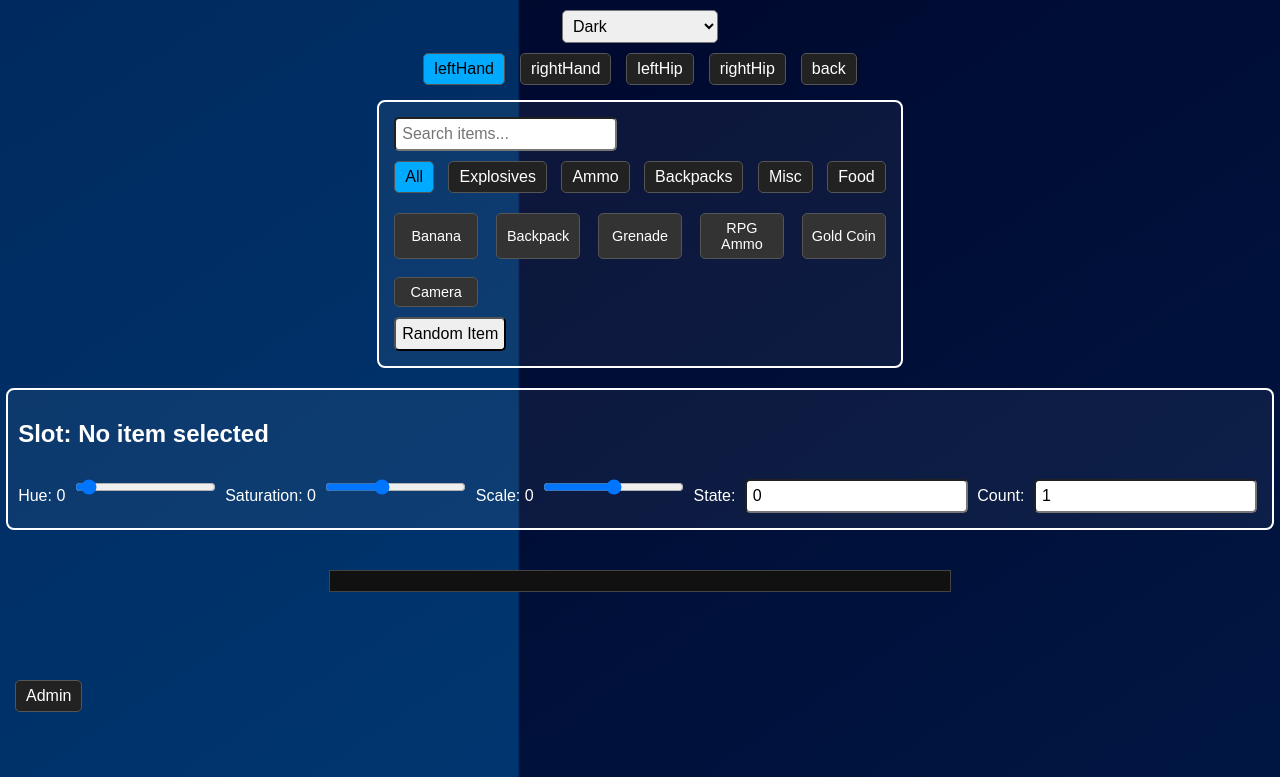
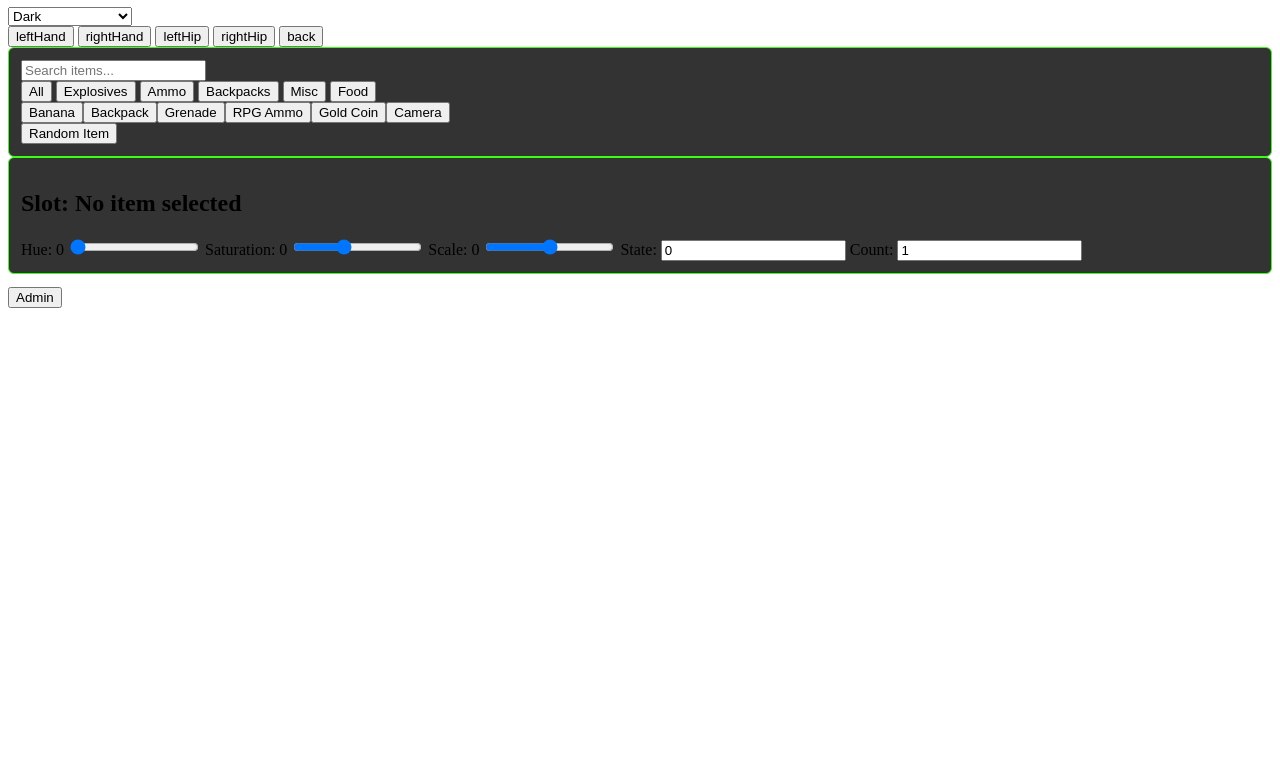
Before and after one commit to CrazyCrazy660/CrazyJsonMaker, a plain HTML site: page index.html in a window 1280 px wide. Shown: the part 73-850 px from the top of the page. After the commit the page ends 800 px from the top, so only its background shows below. Drawn offline with Linux system fonts and the light colour scheme.

Commit message:
Update style.css

```diff
--- a/style.css
+++ b/style.css
@@ -1,173 +1,81 @@
-:root {
+body.theme-animalcompany {
   --gridSpeed: 37s;
+  background: #000;
+  background-image:
+    linear-gradient(rgba(0, 255, 0, 0.2) 1px, transparent 1px),
+    linear-gradient(90deg, rgba(0, 255, 0, 0.2) 1px, transparent 1px);
+  background-size: 60px 60px;
+  animation: scrollGrid var(--gridSpeed) linear infinite, flicker 4s infinite;
+  color: #39ff14;
+  font-family: 'Courier New', Courier, monospace;
 }
 
-body {
-  margin: 0;
-  font-family: Arial, sans-serif;
-  background: linear-gradient(to bottom right, #000428, #004e92);
-  background-size: 400% 400%;
-  animation: scrollGrid var(--gridSpeed) linear infinite;
-  color: white;
-  display: flex;
-  flex-direction: column;
-  align-items: center;
-  min-height: 100vh;
-  padding-bottom: 50px;
+/* Background scroll effect */
+@keyframes scrollGrid {
+  0% {
+    background-position: 0 0, 0 0;
+  }
+  100% {
+    background-position: -120px 120px, -120px 120px;
+  }
 }
 
-/* Themes */
-body.light-mode {
-  background: linear-gradient(to bottom right, #b3e5fc, #000);
-  color: black;
+/* Neon flicker */
+@keyframes flicker {
+  0%, 100% { opacity: 1; }
+  5%, 10%, 95% { opacity: 0.85; }
+  50% { opacity: 0.92; }
 }
 
-body.theme-animalcompany {
-  --gridSpeed: 37s;
-  background: linear-gradient(to bottom right, #0f3d0f, #7acb6c);
-  animation: scrollGrid var(--gridSpeed) linear infinite;
-  color: #eaffea;
-}
-
-/* Themed Panels */
+/* Panel Styling */
 .item-panel,
-.properties-panel {
-  border: 2px solid white;
-  padding: 10px;
-  min-width: 300px;
-  border-radius: 8px;
-  background: rgba(255, 255, 255, 0.05);
-}
-
-body.light-mode .item-panel,
-body.light-mode .properties-panel {
-  border-color: black;
-  background: rgba(0, 0, 0, 0.05);
-}
-
-body.theme-animalcompany .item-panel,
-body.theme-animalcompany .properties-panel {
-  border: 2px solid #bdf7c2;
-  background: rgba(0, 64, 0, 0.4);
+.properties-panel,
+.theme-animalcompany .group-box {
+  background: rgba(0, 0, 0, 0.8);
+  border: 1px solid #39ff14;
+  padding: 12px;
+  border-radius: 6px;
 }
 
 /* Buttons */
-button, select, input {
-  margin: 5px;
-  padding: 6px;
-  font-size: 1em;
-  border-radius: 5px;
-}
-
-.item-button {
-  background-color: #333;
-  color: white;
-  padding: 6px;
-  border: 1px solid #555;
-  border-radius: 5px;
-  cursor: pointer;
-  text-align: center;
-  font-size: 0.9em;
-}
-
-.item-button:hover {
-  background-color: #555;
-}
-
-.cat-btn, .pos-btn, .floating-admin-btn {
-  background-color: #222;
-  color: white;
-  border: 1px solid #555;
-  padding: 6px 10px;
-  border-radius: 5px;
+.theme-animalcompany .item-button,
+.theme-animalcompany .cat-btn,
+.theme-animalcompany .pos-btn,
+.theme-animalcompany button {
+  background-color: #000;
+  border: 1px solid #39ff14;
+  color: #39ff14;
+  padding: 6px 12px;
+  border-radius: 4px;
   cursor: pointer;
 }
 
-.cat-btn.active, .pos-btn.active {
-  background-color: #0af;
-  color: black;
+.theme-animalcompany .item-button:hover,
+.theme-animalcompany .cat-btn:hover,
+.theme-animalcompany .pos-btn:hover,
+.theme-animalcompany button:hover {
+  background-color: #111;
 }
 
-/* Green Theme Buttons */
-body.theme-animalcompany .item-button,
-body.theme-animalcompany .cat-btn,
-body.theme-animalcompany .pos-btn {
-  background-color: #1f5820;
-  border-color: #bdf7c2;
-  color: white;
+/* Inputs */
+.theme-animalcompany input,
+.theme-animalcompany select {
+  background: #000;
+  color: #39ff14;
+  border: 1px solid #39ff14;
 }
 
-body.theme-animalcompany .item-button:hover,
-body.theme-animalcompany .cat-btn:hover,
-body.theme-animalcompany .pos-btn:hover {
-  background-color: #286c2b;
+.theme-animalcompany #output {
+  background: #000;
+  color: #39ff14;
+  border: 1px solid #39ff14;
+  padding: 8px;
 }
 
-#output {
-  white-space: pre-wrap;
-  word-break: break-word;
-  background: #111;
-  border: 1px solid #444;
-  padding: 10px;
-  margin-top: 20px;
-  width: 90%;
-  max-width: 600px;
+/* Center heading in AC Theme */
+.theme-animalcompany .main-title {
+  text-align: center;
+  color: #39ff14;
+  font-weight: bold;
+  font-size: 24px;
 }
-
-#title {
-  text-align: center;
-  margin-top: 20px;
-  font-size: 2em;
-  color: white;
-}
-
-body.light-mode #title {
-  color: white;
-}
-
-#adminPanel {
-  margin-top: 20px;
-  padding: 10px;
-  border: 2px solid #f0f0f0;
-  background: #222;
-  border-radius: 6px;
-}
-
-.floating-admin-btn {
-  position: fixed;
-  bottom: 10px;
-  left: 10px;
-}
-
-.positions-bar {
-  display: flex;
-  flex-wrap: wrap;
-  justify-content: center;
-  gap: 5px;
-}
-
-.main-panel {
-  display: flex;
-  flex-wrap: wrap;
-  justify-content: center;
-  margin-top: 10px;
-  gap: 20px;
-  width: 100%;
-}
-
-.item-grid {
-  display: grid;
-  grid-template-columns: repeat(auto-fill, minmax(80px, 1fr));
-  gap: 8px;
-  margin-top: 10px;
-}
-
-/* Animations */
-@keyframes scrollGrid {
-  0% {
-    background-position: 0% 0%;
-  }
-  100% {
-    background-position: -100% 100%;
-  }
-}
```
